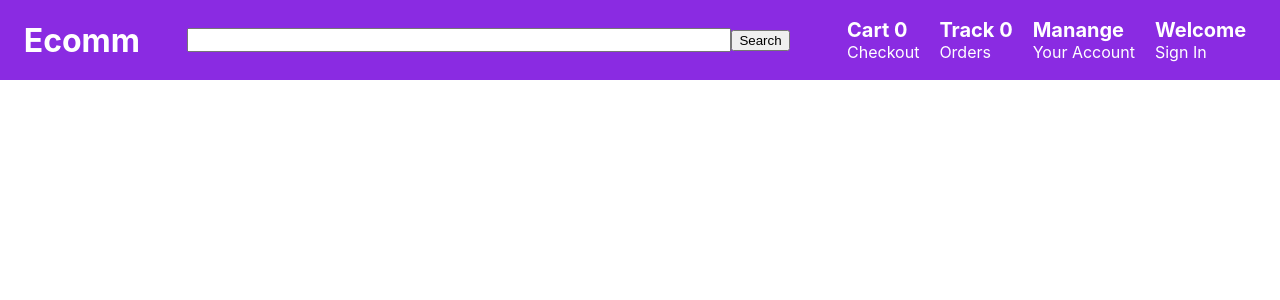
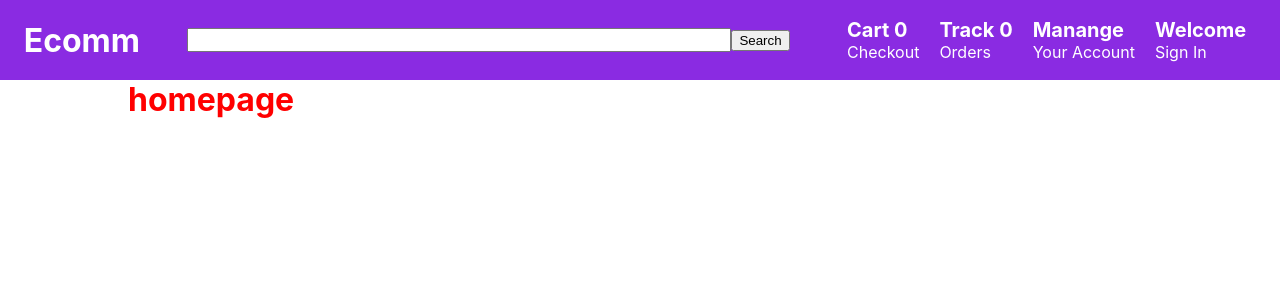
Before and after one commit to PlainOlFred/basic-ecomm, a React (Create React App) app in the folder client/: page / in a window 1280 px wide. Shown: the top 300 px of the page. Built offline with nearby package versions, Linux system fonts and the light colour scheme.

Commit message:
Intial Landing page without products

```diff
--- a/client/src/App.js
+++ b/client/src/App.js
@@ -1,6 +1,7 @@
 
 import './App.css';
 import Header from './components/Header/Header';
+import HomePage from './containers/HomePage';
 
 function App() {
   return (
@@ -8,6 +9,7 @@ function App() {
       {/* Header */}
       <Header />
       {/* Home */}
+      <HomePage />
     </div>
   );
 }
--- /dev/null
+++ b/client/src/components/Home/Home.js
@@ -0,0 +1,18 @@
+import React from 'react';
+import styles from "./Home.module.css";
+
+function Home(props) {
+    return (
+        <div className={styles.home}>
+            <div className={styles.home__container}>
+
+            <h1>homepage</h1>
+
+            {/*  */}
+
+            </div>
+        </div>
+    );
+}
+
+export default Home;
--- /dev/null
+++ b/client/src/components/Home/Home.module.css
@@ -0,0 +1,8 @@
+.home {
+    color: red;
+}
+
+.home__container {
+    width: 1024px;
+    margin: 0 auto;
+}
--- /dev/null
+++ b/client/src/containers/HomePage/index.js
@@ -0,0 +1,13 @@
+import React from "react";
+import Home from "../../components/Home/Home"
+
+
+function HomePage(props) {
+  return (
+    <div>
+      <Home {...props} />
+    </div>
+  );
+}
+
+export default Home;
```
